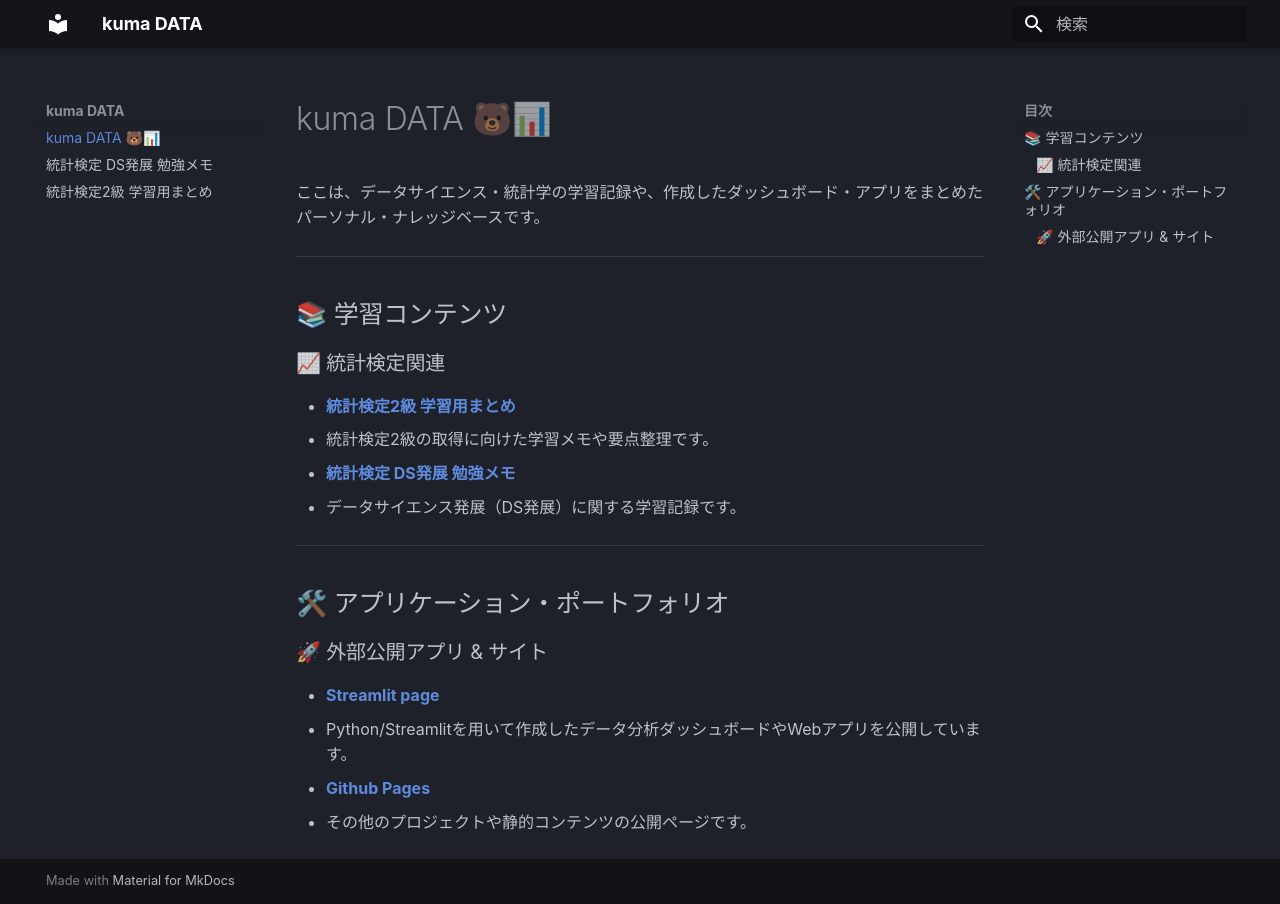
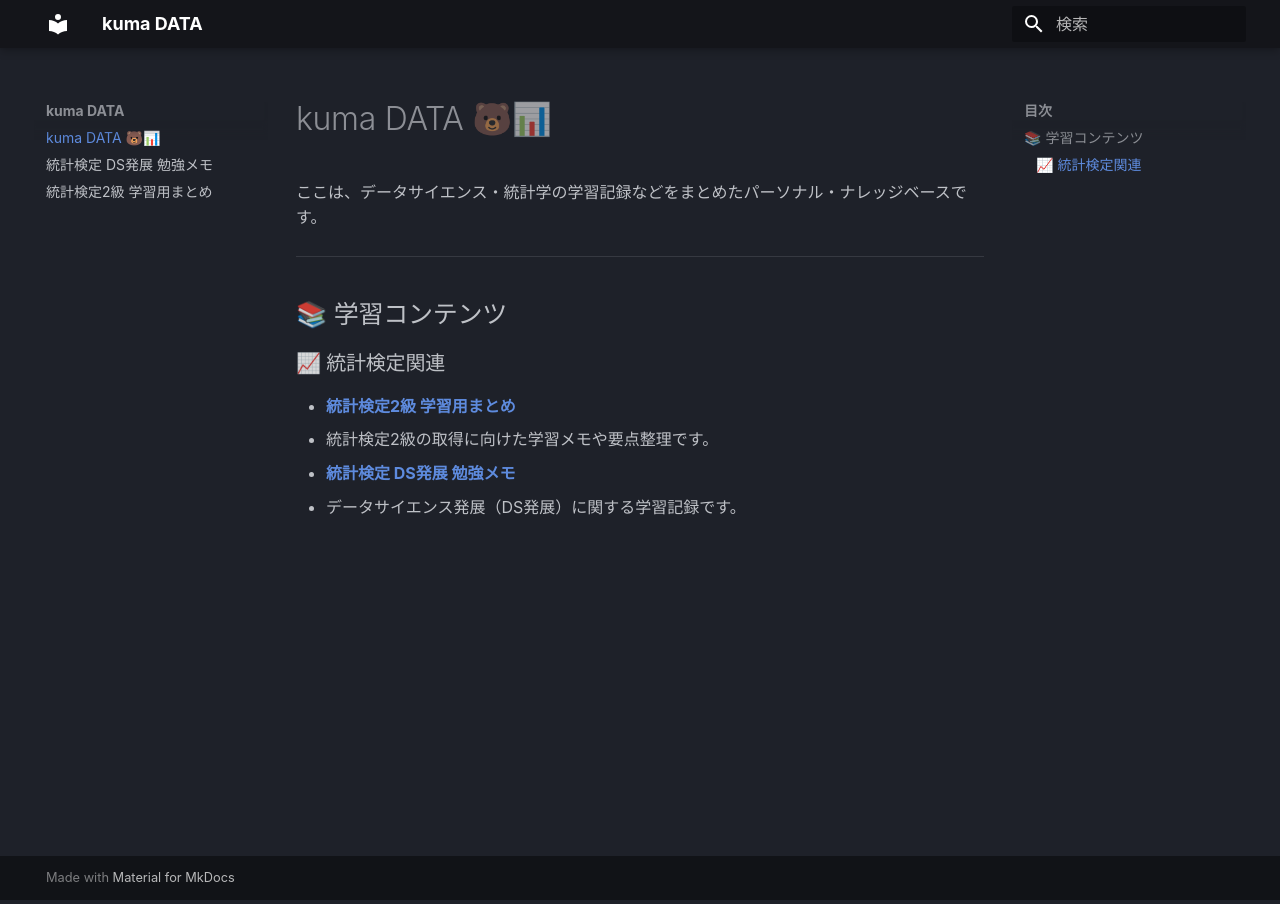
Before and after one commit to kumakit/netlify, an MkDocs documentation site: the page built from docs/index.md, in a window 1280 px wide. Built offline with MkDocs 1.6.1 and Material for MkDocs 9.7.7, drawn with Linux system fonts in a browser that asks for light colours; some web fonts are replaced.

Commit message:
docs: トップページから不要なセクションを削除

```diff
--- a/docs/index.md
+++ b/docs/index.md
@@ -1,6 +1,6 @@
 # kuma DATA 🐻📊
 
-ここは、データサイエンス・統計学の学習記録や、作成したダッシュボード・アプリをまとめたパーソナル・ナレッジベースです。
+ここは、データサイエンス・統計学の学習記録などをまとめたパーソナル・ナレッジベースです。
 
 ---
 
@@ -11,13 +11,3 @@
   * 統計検定2級の取得に向けた学習メモや要点整理です。
 * [**統計検定 DS発展 勉強メモ**](ds_dev/index.md)
   * データサイエンス発展（DS発展）に関する学習記録です。
-
----
-
-## 🛠️ アプリケーション・ポートフォリオ
-
-### 🚀 外部公開アプリ & サイト
-* [**Streamlit page**](https://kumadata.streamlit.app)
-  * Python/Streamlitを用いて作成したデータ分析ダッシュボードやWebアプリを公開しています。
-* [**Github Pages**](https://kumakit.github.io)
-  * その他のプロジェクトや静的コンテンツの公開ページです。
```
